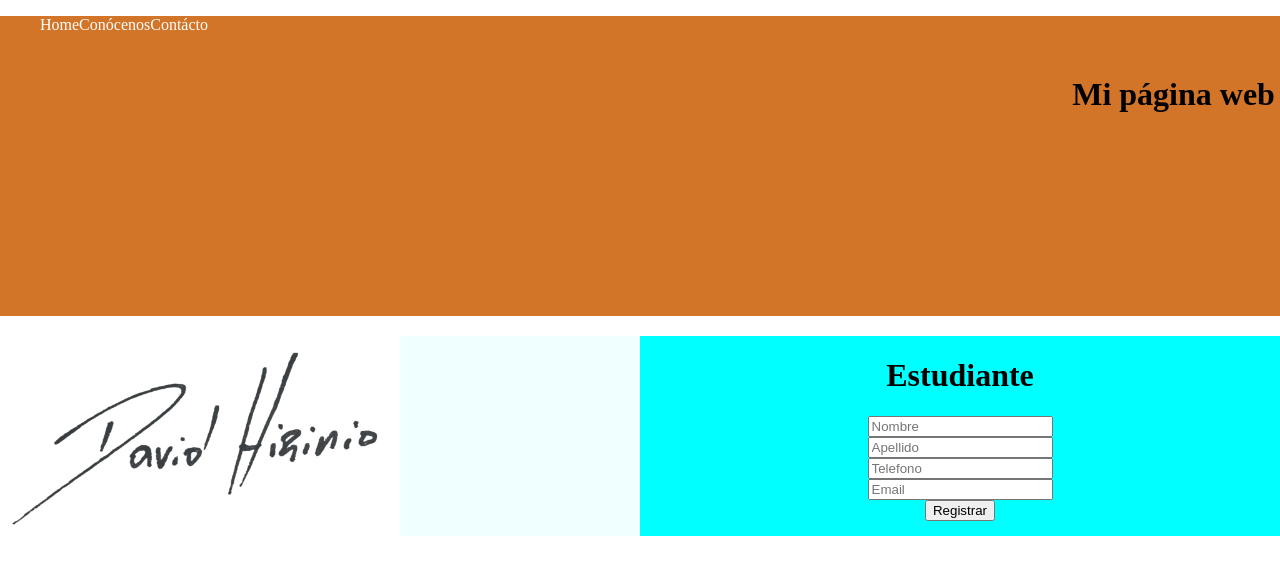
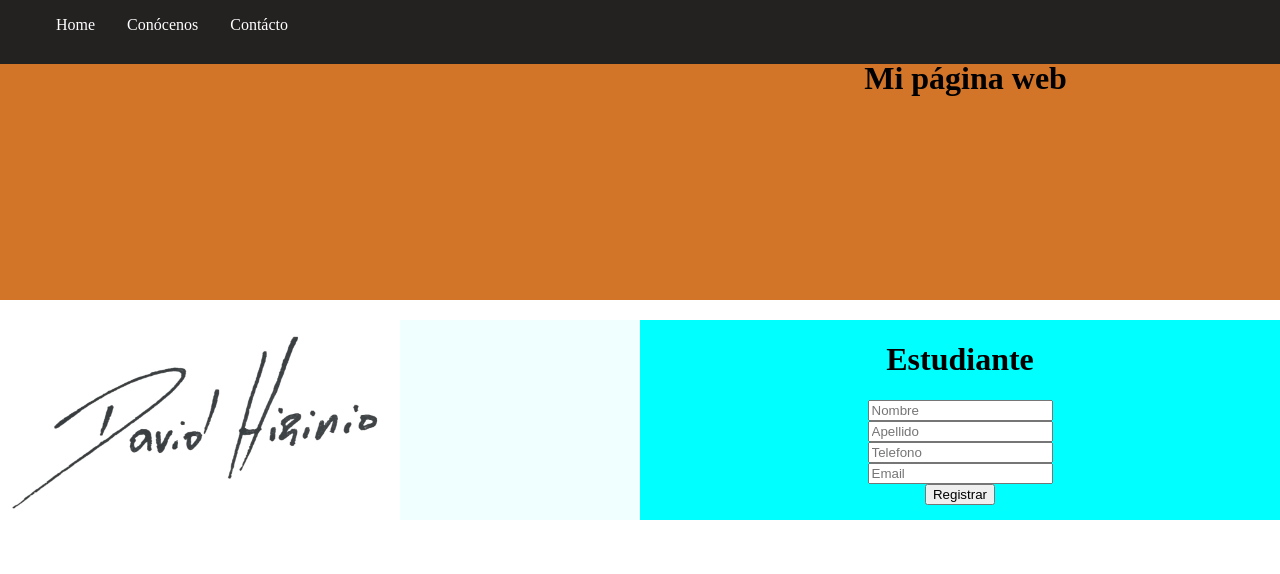
Before and after one commit to dahiginioj/Desarrollo-de-software, a plain HTML site: page index.html in a window 1280 px wide. Shown: the top 574 px of the page. Drawn offline with Linux system fonts and the light colour scheme.

Commit message:
Second update of class 3

```diff
--- a/css/style.css
+++ b/css/style.css
@@ -87,9 +87,19 @@ img {
 
 /*** ESTILOS DE LA BARRA DE NAVEGACION**/
 
+header {
+    position: absolute;
+    background-color: rgb(36, 33, 33);
+    width: 100%;
+}
+
 header nav {
     background-color: rgb(36, 33, 33);
     color: white;
+    margin-bottom: 30px;
+    /*Queda flotando el elemento por encima de los demas*/
+    overflow: hidden;
+    /*Overflow identifica cuando se está desbordando el componente*/
 }
 
 header nav ul {
@@ -103,4 +113,10 @@ header nav ul li {
 header nav ul li a {
     text-decoration-line: none;
     color: white;
+    padding: 16px;
 }
+
+header nav ul li a:hover {
+    background-color: orange;
+    /*hover identifica cuando el mouse está encima de un elemento*/
+}
```
